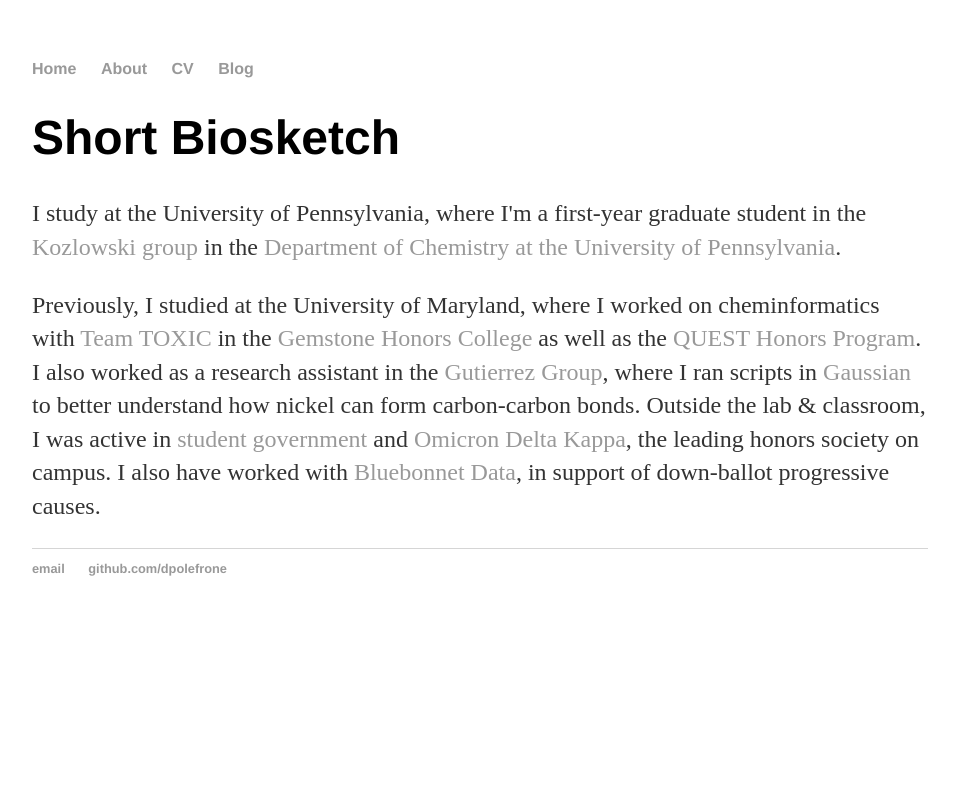
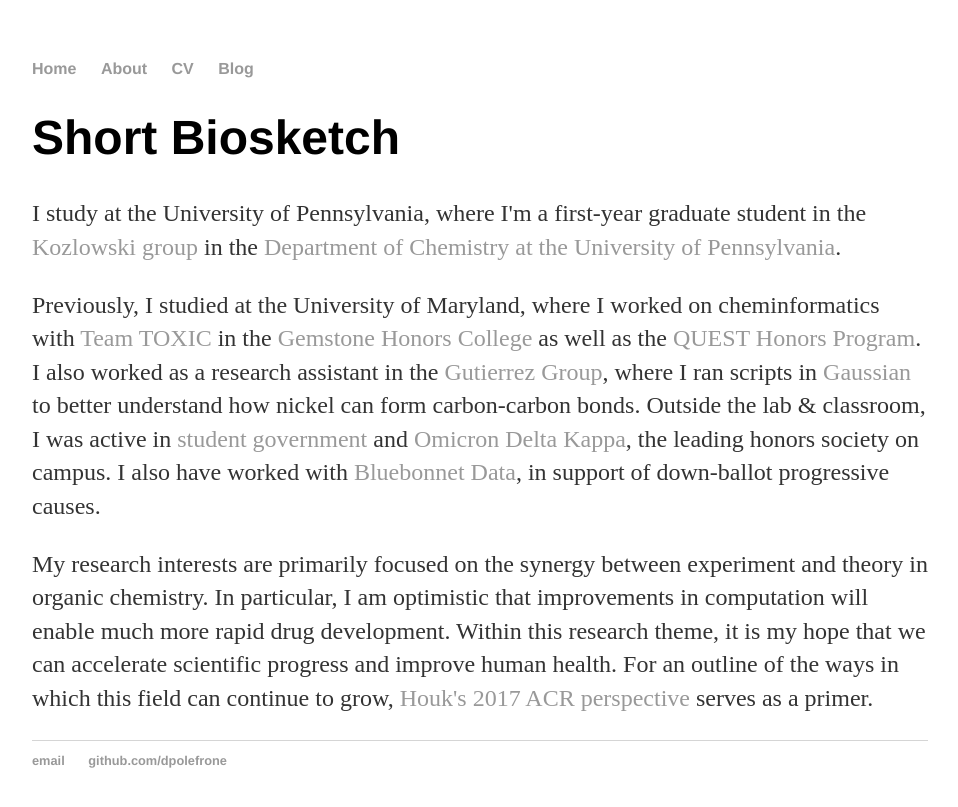
Before and after one commit to dpolefrone/dpolefrone.github.io, a Jekyll site: the page built from about/index.html, in a window 1280 px wide. Shown: the top 807 px of the page, without its empty margins (160-1118 px from the left). Built offline with Jekyll 4.4.1, drawn with Linux system fonts in a browser that asks for light colours.

Commit message:
Update index.html

```diff
--- a/about/index.html
+++ b/about/index.html
@@ -17,4 +17,11 @@ title: David Polefrone
 		and <a href="https://odk.umd.edu/">Omicron Delta Kappa</a>, the leading honors society on campus.
 		I also have worked with <a href="https://www.bluebonnetdata.org"/>Bluebonnet Data</a>,
 in support of down-ballot progressive causes.</p>
+
+	<p>My research interests are primarily focused on the synergy between experiment and theory in organic chemistry.
+		In particular, I am optimistic that improvements in computation will enable much more rapid drug development.
+		Within this research theme, it is my hope that we can accelerate scientific progress and improve human health.
+		For an outline of the ways in which this field can continue to grow,
+		<a href="https://pubs.acs.org/doi/abs/10.1021/acs.accounts.6b00532"/>Houk's 2017 ACR perspective</a>
+serves as a primer.</p>
 </div><!-- /.blurb -->
```
